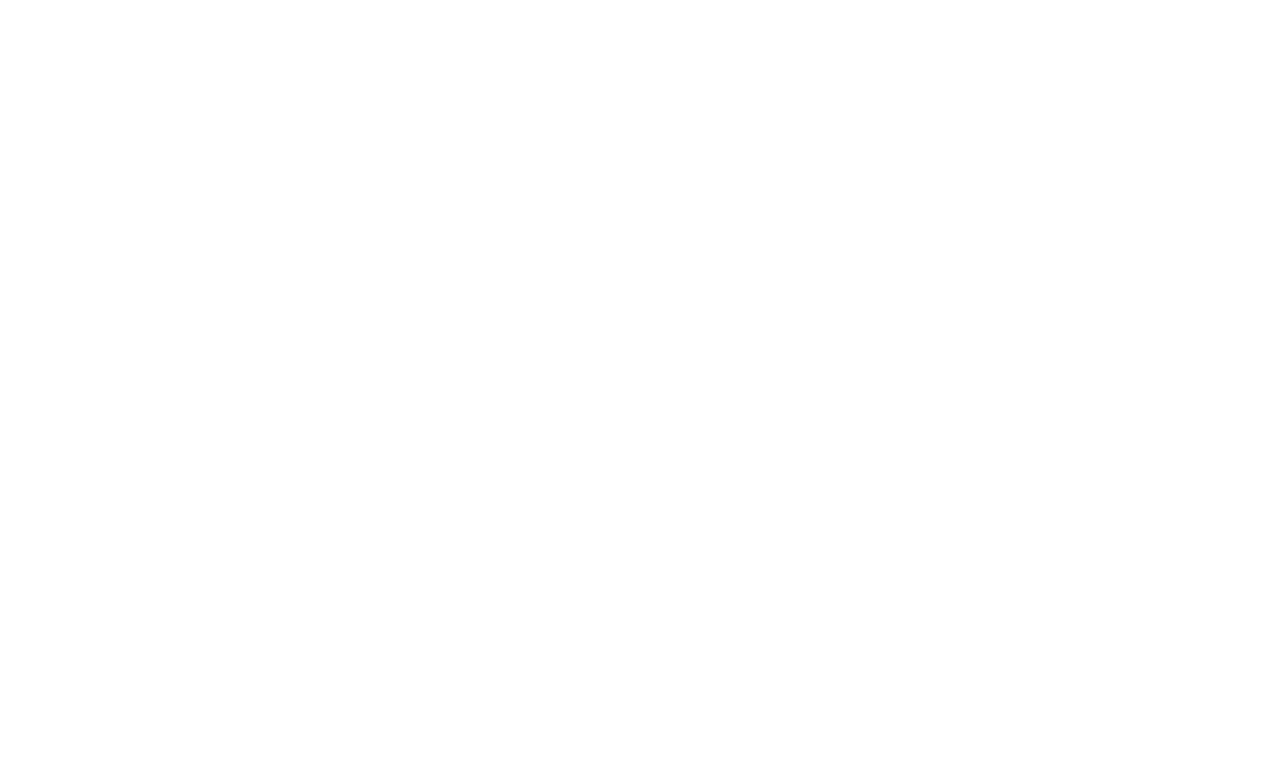
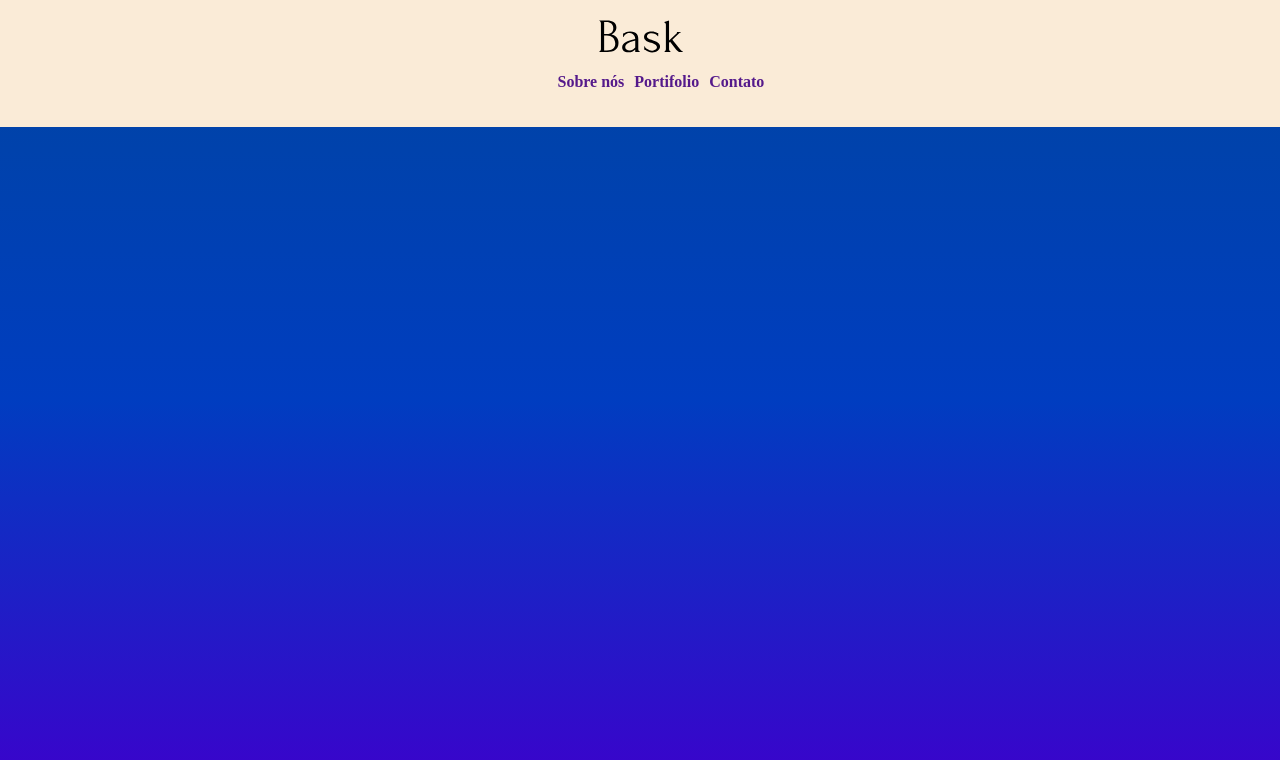
Before and after one commit to Felipe-moreno148/Bask-landing-page, a React (Vite) app: page / in a window 1280 px wide. Shown: the top 760 px of the page. Built offline with nearby package versions, Linux system fonts and the light colour scheme.

Commit message:
Adiciona a header

```diff
--- a/src/pages/Home.css
+++ b/src/pages/Home.css
@@ -0,0 +1,30 @@
+body{
+    padding: 0;
+    margin: 0;
+    background-image: linear-gradient(#0045a0,#003dc0,#3d00cc);
+    width: 99vw;
+    height: 100vh;
+    box-sizing: border-box;
+}
+#headerContainer{
+    display: flex;
+    flex-direction: column-reverse;
+    justify-content: center;
+}
+header{
+    background-color: antiquewhite;
+    padding: 20px;
+    text-align: center;
+    width: 98%;
+}
+ul{
+    list-style-type: none;
+}
+li{
+    display: inline;
+    margin: 0 5px;
+}
+a{
+    text-decoration: none;
+    font-weight: bold;
+}
--- a/src/pages/index.jsx
+++ b/src/pages/index.jsx
@@ -4,7 +4,16 @@
 function Home() {
   return (
     <div>
-
+      <div id='headerContainer'>
+          <header>
+            <img src={logo} id='logo'/>
+            <ul typeof=''>
+              <li><a href="">Sobre nós</a></li>
+              <li><a href="">Portifolio</a></li>
+              <li><a href="">Contato</a></li>
+            </ul>
+          </header>
+      </div>
     </div>
   )
 }
```
